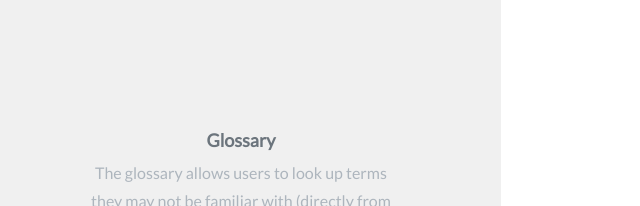
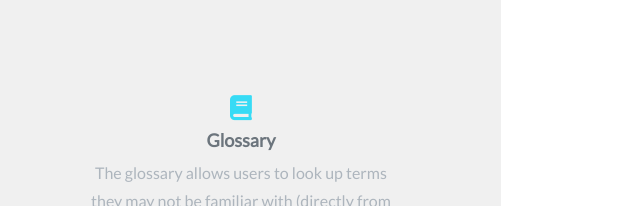
Before and after one commit to rimhof/Grey-Matters, a website with bundled scripts: page index.html in a window 1280 px wide. Shown: the part 2334-2540 px from the top of the page, 779-1419 px from the left, 640 px wide, since content can reach past the window. Built offline with nearby package versions, Linux system fonts and the light colour scheme; files whose address does not match are found by name.

Commit message:
Update index.html

```diff
--- a/index.html
+++ b/index.html
@@ -183,7 +183,7 @@ License URL: https://creativecommons.org/licenses/by/4.0/
                   <div class="col-md-4 wow fadeInRight" data-wow-delay="0.9s">
                     <div class="col-md-12 col-sm-12">
                       <div class="service-desc-cont">
-                        <i class="fab fa-book"></i>
+                        <i class="fa fa-book"></i>
                         <h5>Glossary</h5>
                         <p>The glossary allows users to look up terms they may not be familiar with (directly from the articles too!)
                             and add their own definitions to make the words more memorable for the future</p>
```
